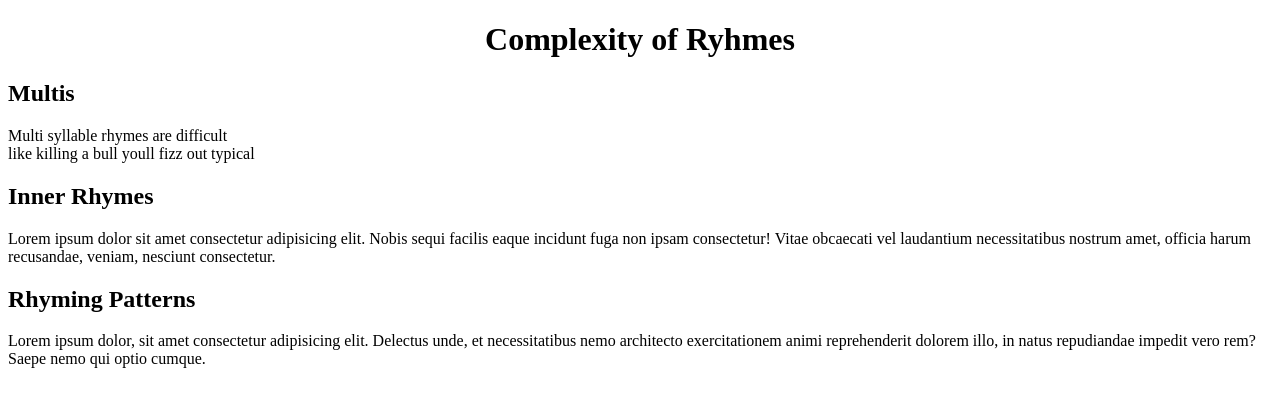
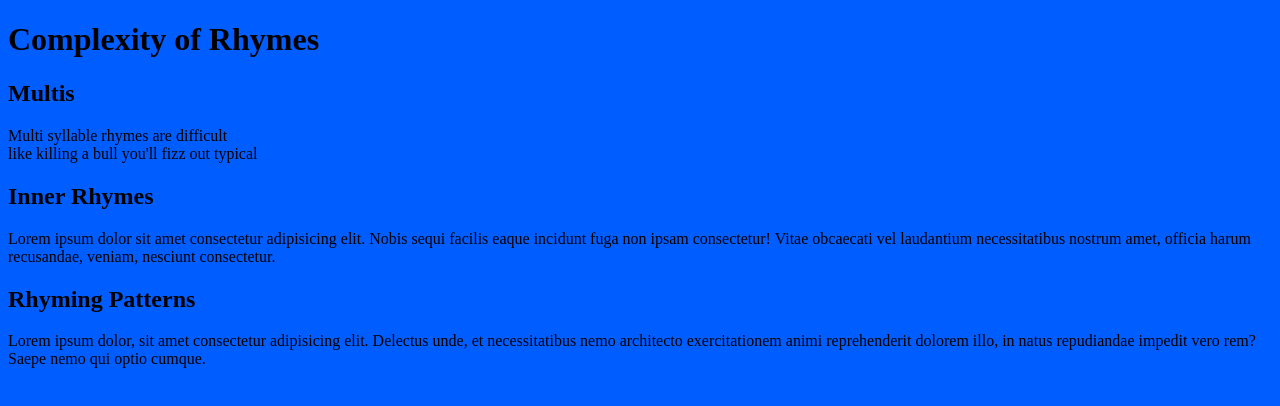
Before and after one commit to Marshnme/Tribute, a plain HTML site: page index.html in a window 1280 px wide. Drawn offline with Linux system fonts and the light colour scheme.

Commit message:
implimented SASS

```diff
--- /dev/null
+++ b/css/main.scss
@@ -0,0 +1,5 @@
+$mycolor: #005dff;
+
+body{
+    background-color:$mycolor;
+}
--- a/index.html
+++ b/index.html
@@ -9,19 +9,19 @@
         <title></title>
         <meta name="description" content="">
         <meta name="viewport" content="width=device-width, initial-scale=1">
-        <link rel="stylesheet" href="style.css">
+        <link rel="stylesheet" href="css\main.css">
     </head>
     <body>
         <!--[if lt IE 7]>
             <p class="browsehappy">You are using an <strong>outdated</strong> browser. Please <a href="#">upgrade your browser</a> to improve your experience.</p>
         <![endif]-->
         <header>
-            <h1 class="bg-effect">Complexity of Ryhmes</h1>
+            <h1 class="bg-effect">Complexity of Rhymes</h1>
         </header>
         <main>
            <section>
              <h2>Multis</h2>
-             <p>Multi syllable rhymes are difficult<br>like killing a bull youll fizz out typical
+             <p>Multi syllable rhymes are difficult<br>like killing a bull you'll fizz out typical
             </p>
            </section>
            <section>
--- a/style.css
+++ /dev/null
@@ -1,3 +0,0 @@
-.bg-effect{
-    text-align: center;
-}
```
Also changed, not shown: css/main.css (added), 2 other files.
